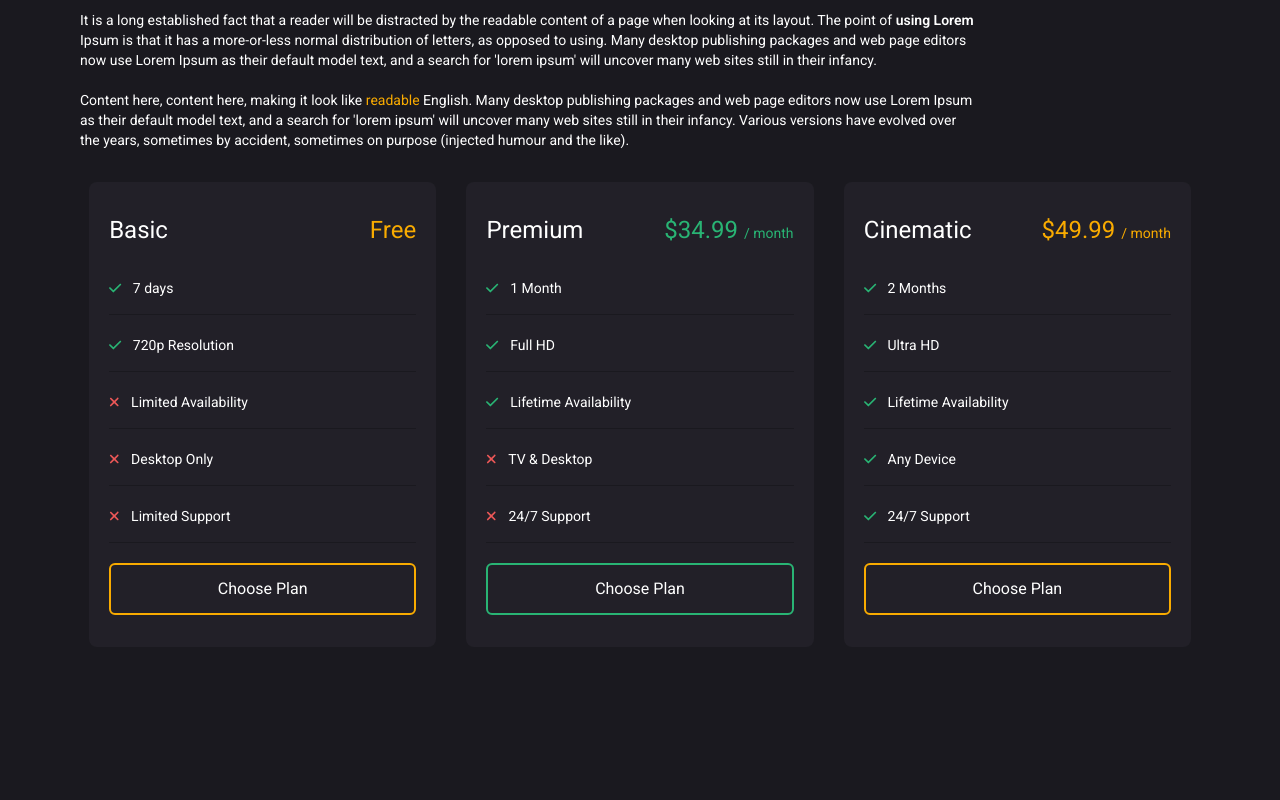
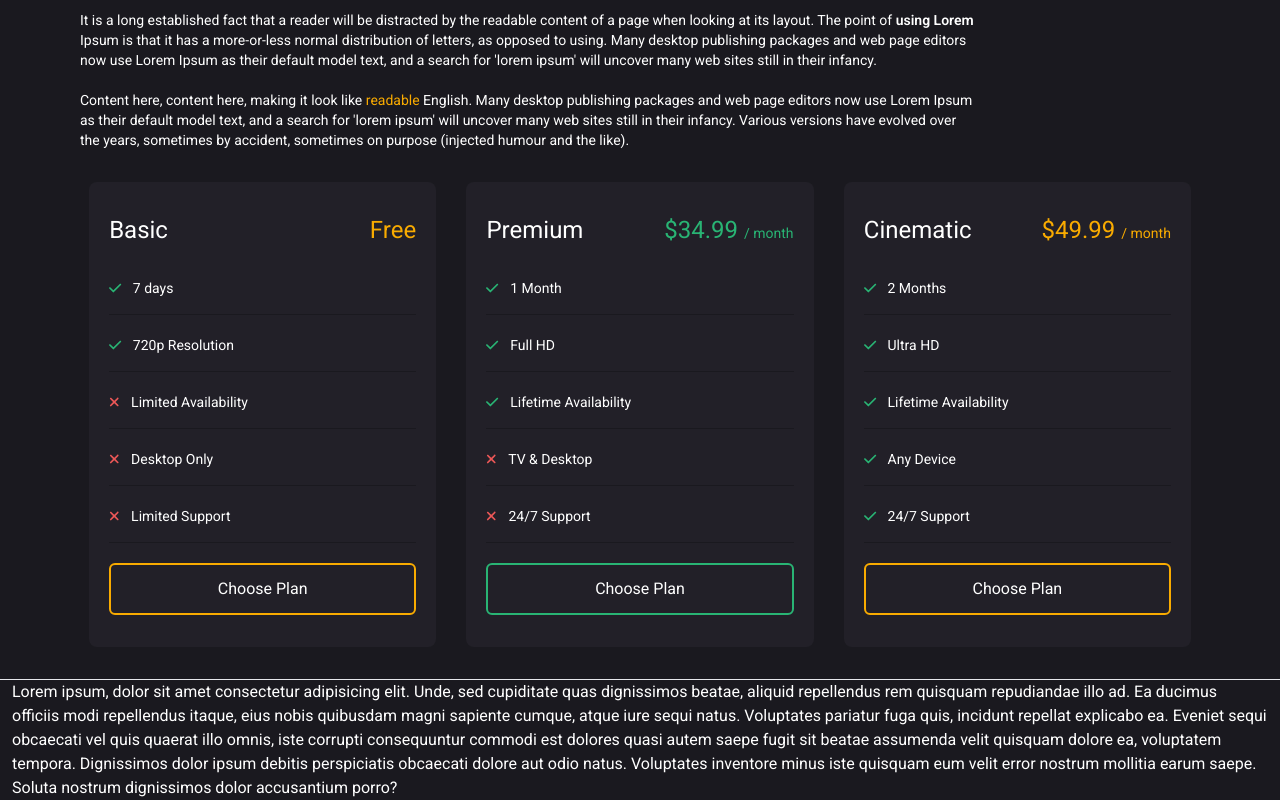
Before and after one commit to motahareh2002/HotFlix-film, a Vue app: page / in a window 1280 px wide. Shown: the part 1802-2602 px from the top of the page. Before the commit the page ends 2481 px from the top, so only its background shows below. Built offline with nearby package versions, Linux system fonts and the light colour scheme.

Commit message:
add footer

```diff
--- /dev/null
+++ b/src/components/footer/FooterPage.vue
@@ -0,0 +1,14 @@
+<template>
+  <div class="text-white border-t px-3">
+    Lorem ipsum, dolor sit amet consectetur adipisicing elit. Unde, sed
+    cupiditate quas dignissimos beatae, aliquid repellendus rem quisquam
+    repudiandae illo ad. Ea ducimus officiis modi repellendus itaque, eius nobis
+    quibusdam magni sapiente cumque, atque iure sequi natus. Voluptates pariatur
+    fuga quis, incidunt repellat explicabo ea. Eveniet sequi obcaecati vel quis
+    quaerat illo omnis, iste corrupti consequuntur commodi est dolores quasi
+    autem saepe fugit sit beatae assumenda velit quisquam dolore ea, voluptatem
+    tempora. Dignissimos dolor ipsum debitis perspiciatis obcaecati dolore aut
+    odio natus. Voluptates inventore minus iste quisquam eum velit error nostrum
+    mollitia earum saepe. Soluta nostrum dignissimos dolor accusantium porro?
+  </div>
+</template>
--- a/src/views/HomeView.vue
+++ b/src/views/HomeView.vue
@@ -1,11 +1,12 @@
 <script setup lang="ts">
-import MobileMenu from "../components/menus/MobileMenu.vue";
-import Menu from "../components/menus/Menu.vue";
-import NewItemSwipper from "../components/swipper/NewItemSwipper.vue";
-import NewItems from "../components/newItems/NewItems.vue";
-import ExpectedPremiere from "../components/expectedPremiere/ExpectedPremiere.vue";
-import BestPlace from "../components/bestPlace/BestPlace.vue";
+import MobileMenu from "@/components/menus/MobileMenu.vue";
+import Menu from "@/components/menus/Menu.vue";
+import NewItemSwipper from "@/components/swipper/NewItemSwipper.vue";
+import NewItems from "@/components/newItems/NewItems.vue";
+import ExpectedPremiere from "@/components/expectedPremiere/ExpectedPremiere.vue";
+import BestPlace from "@/components/bestPlace/BestPlace.vue";
 import PricePlace from "@/components/bestPlace/PricePlace.vue";
+import FooterPage from "@/components/footer/FooterPage.vue"
 </script>
 <template>
   <div class="selection:bg-primary selection:text-[#FFFFFF]">
@@ -20,5 +21,6 @@ import PricePlace from "@/components/bestPlace/PricePlace.vue";
     <ExpectedPremiere />
     <best-place />
     <price-place />
+    <FooterPage />
   </div>
 </template>
```
